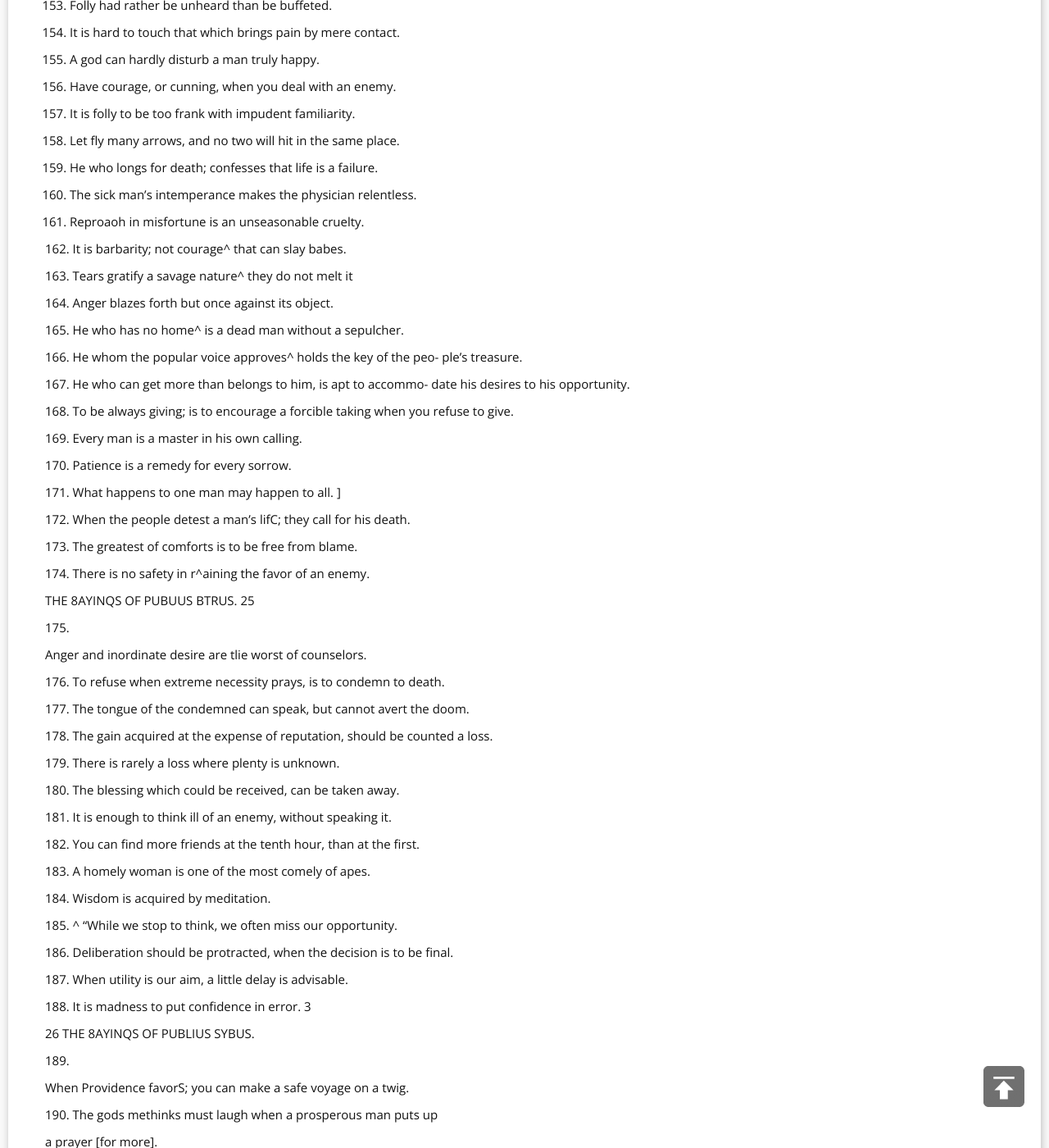
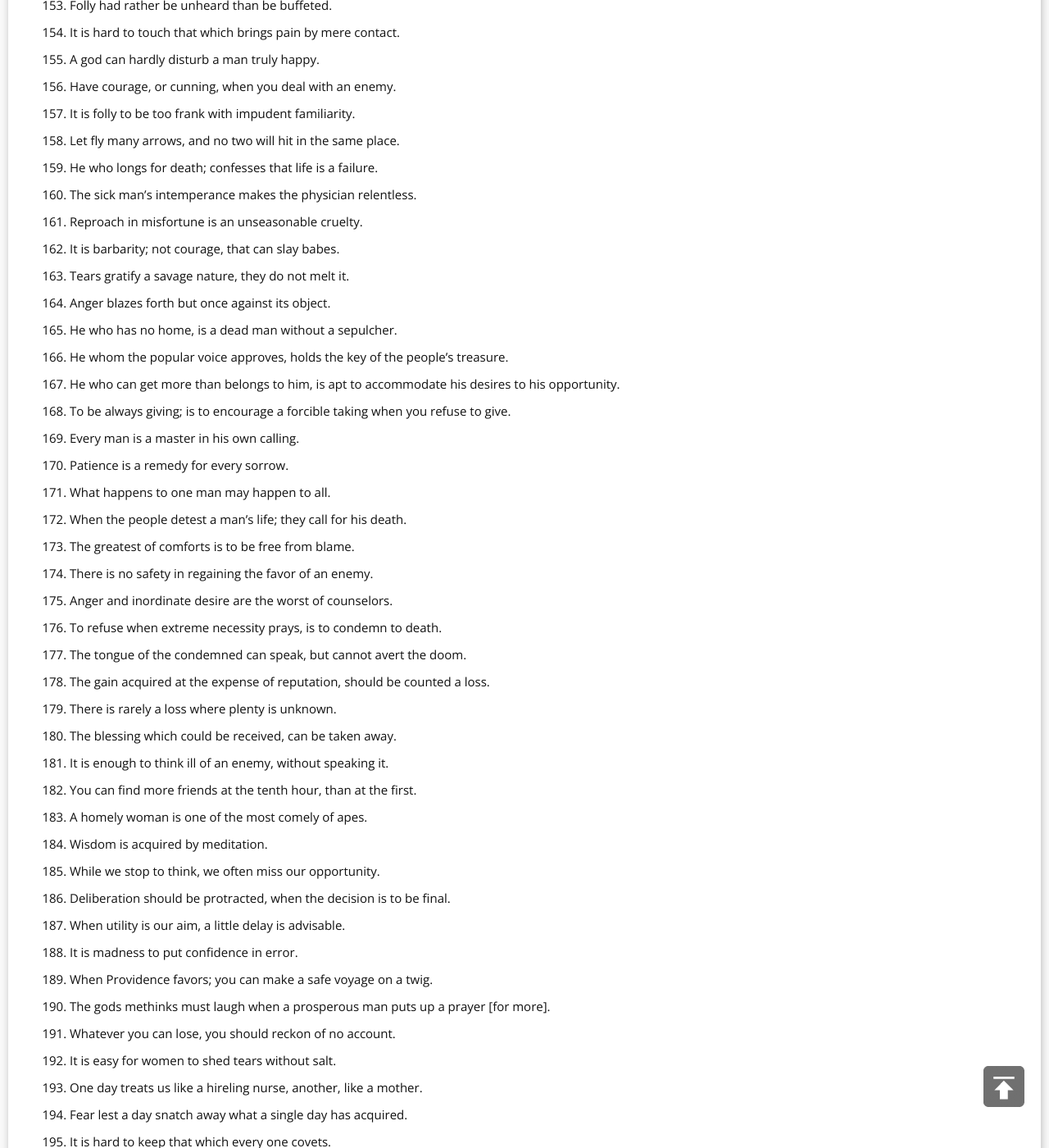
Before and after one commit to geekepub/geekepub.github.io, a Jekyll site: the page built from _posts/2016-07-16-The-Moral-Sayings-of-Publius-Syrus.md, in a window 1280 px wide and 1400 px high, scrolled down 5321 px. Shown: the whole window at 82% size. Built offline with Jekyll 4.4.1, drawn with Linux system fonts in a browser that asks for light colours; nearby versions of some CDN libraries; comment, search, counter and statistics services are not loaded; some of the changed text lies outside the part shown.

Commit message:
Update 2016-07-16-The-Moral-Sayings-of-Publius-Syrus.md

```diff
--- a/_posts/2016-07-16-The-Moral-Sayings-of-Publius-Syrus.md
+++ b/_posts/2016-07-16-The-Moral-Sayings-of-Publius-Syrus.md
@@ -73,12 +73,12 @@
 
 27. If your parent is just, revere him; if not, bear with him.
 
-28. If you cannot bear the faults of a friend, you make them your own \[because you have not the charity to correct them].
+28. If you cannot bear the faults of a friend, you make them your own [because you have not the charity to correct them].
 
 29. Be not blind to a friend's faults, nor hate him for them.
 	朋友的缺点不能视而不见，也不要因此讨厌他们。
 
-30. If you bear the faults of a friend, you make them your own \[that is, you show a disposition to correct them].
+30. If you bear the faults of a friend, you make them your own [that is, you show a disposition to correct them].
 
 31. When you fall short in what is due to yourself, you are lacking towards your friends.
 
@@ -125,7 +125,7 @@
 
 51. Reason guides, and not the eye, when chaste women select a husband.
 
-52. A \[haughty] spirit in disgrace is a show for the rabble.
+52. A [haughty] spirit in disgrace is a show for the rabble.
 
 53. Human reason grows rich by self, conquest.
 
@@ -165,7 +165,7 @@
 
 71. No amount of gain satisfies Avarice.
 
-72. The \[rich] miser suffers more from a loss than a \[poor] sage.
+72. The [rich] miser suffers more from a loss than a [poor] sage.
 
 73. Avarice is the source of its own sorrows.
 
@@ -228,13 +228,13 @@
 
 101.  Venus yields to caresses, not to compulsion.
 
-102. Mercy shown \[to the wretched] may become a bulwark of defense.
+102. Mercy shown [to the wretched] may become a bulwark of defense.
 
 103.  Happy is the voyage that brings the good together.
 
 104. A good reputation; even in darkness, keeps on shining.
 
-105. A death that ends the \[incurable] ills of life, is a blessing.
+105. A death that ends the [incurable] ills of life, is a blessing.
 
 106. Money is worth something when good sense disburses it.
 
@@ -348,261 +348,151 @@
 
 160. The sick man's intemperance makes the physician relentless.
 
-161. Reproaoh in misfortune is an unseasonable cruelty.
-
-162.
-It is barbarity; not courage^ that can slay babes.
-
-163.
-Tears gratify a savage nature^ they do not melt it
-
-164.
-Anger blazes forth but once against its object.
-
-165.
-He who has no home^ is a dead man without a sepulcher.
-
-166.
-He whom the popular voice approves^ holds the key of the peo-
-ple's treasure.
-
-167.
-He who can get more than belongs to him, is apt to accommo-
-date his desires to his opportunity.
-
-168.
-To be always giving; is to encourage a forcible taking when you
-refuse to give.
-
-169.
-Every man is a master in his own calling.
-
-170.
-Patience is a remedy for every sorrow.
-
-171.
-What happens to one man may happen to all. ]
-
-172.
-When the people detest a man's lifC; they call for his death.
-
-173.
-The greatest of comforts is to be free from blame.
-
-174.
-There is no safety in r^aining the favor of an enemy.
-
-
-
-
-THE 8AYINQS OF PUBUUS BTRUS. 25
-
-175.
-
-Anger and inordinate desire are tlie worst of counselors.
-
-176.
-To refuse when extreme necessity prays, is to condemn to death.
-
-177.
-The tongue of the condemned can speak, but cannot avert the
-doom.
-
-178.
-The gain acquired at the expense of reputation, should be counted
-a loss.
-
-179.
-There is rarely a loss where plenty is unknown.
-
-180.
-The blessing which could be received, can be taken away.
-
-181.
-It is enough to think ill of an enemy, without speaking it.
-
-182.
-You can find more friends at the tenth hour, than at the first.
-
-183.
-A homely woman is one of the most comely of apes.
-
-184.
-Wisdom is acquired by meditation.
-
-185.
-^ "While we stop to think, we often miss our opportunity.
-
-186.
-Deliberation should be protracted, when the decision is to be
-final.
-
-187.
-When utility is our aim, a little delay is advisable.
-
-188.
-It is madness to put confidence in error.
-3
-
-
-
-26 THE 8AYINQS OF PUBLIUS SYBUS.
-
-189.
-
-When Providence favorS; you can make a safe voyage on a twig.
-
-190.
-The gods methinks must laugh when a prosperous man puts up
-
-a prayer \[for more].
-
-191.
-Whatever you can lose, you should reckon of no account.
-
-192.
-It is easy for women to shed tears without salt.
-
-193.
-One day treats us like a hireling nurse, another, like a mother.
-
-194.
-Fear lest a day snatch away what a single day has acquired.
-195^
-. It is hard to keep that which every one covets.
-'^ 196.
-
-Turn a deaf ear to calumnious reports.
-
-197.
-Yesterday should be the teacher of to-day.
-
-198. f
-
-Discord gives a relish for concord.
-
-199.
-Reflect on every thing you hear, but believe only on proof.
-
-200.
-
-Preparations for war should be long in making, that victory may
-
-be the more speedy.
-
-201.
-
-Divide the fire, and you will the sooner put it out.
-
-202.
-Mental pain is harder to bear than corporeal.
-
-203.
-When pain cannot increase, it dies away.
-
-204.
-
-He wbo lias prospered in life; should stay at home.
-
-206.
-The builder of a house should not leave it unfinished.
-
-206.
-The courage of the soldiers depends upon the wisdom of the
-general.
-
-207.
-Avoid the sweet which is like to become a bitter.
-
-208.
-The rewards of talent and fortune are offered to all.
-
-209.
-Pleasant is the remembrance of the ills that are past.
-
-210.
-When life passes agreeably is the best time to die.
-
-211.
-The more promptly bestowed^ the greater the kindness.
-
-212.
-Avoid cupidity, and you conquer a kingdom.
-
-213.
-The less a mortal desires, the less he needs.
-
-214.
-How sad his fate, who grows old through anxiety.
-
-216.
-A kindness should be received in the spirit that prompted it.
-
-216.
-There is no need of spurs when the horse is running away.
-
-217.
-
-In place of giving an angry man arms, we should take them
-
-away. ^
-
-218.
-
-Speed itself is slow when cupidity waits.
-
-
-
-THE SAYINGS OF PUBLIUS ST&US
-219.
-
-For him who loves labor, there is always somethiDg to do.
-
-220.
-It is a kingly spirit that can return good deeds for reproaches.
-
-221.
-An inglorious life is the next thing to death.
-
-222.
-Solitude is the mother of anxieties.
-
-223.
-The party to which the rabble belong is ever the worst.
-
-224.
-Even calamity becomes virtue's opportunity.
-
-225.
-The wretched reflect either too much or too little.
-
-226.
-Patience is affliction's haven. .
-
-227.
-The good to which we have become accustomed; is often an evil.
-
-228. ^
-Even a single hair casts its shadow.
-
-229.
-Celerity is tardiness when ardent desire urges.
-
-230.
-He who takes counsel of good faith, is just even to an enemy.
-
-231.
-We should keep our word even to the undeserving.
-
-232.
-Pain will force even the truthful to speak falsely.
-
-233.
-It is sometimes expedient to forget who we are.
-
-
-
-THE SAYINaS OF PUBUUS SYBUS. 29
+161. Reproach in misfortune is an unseasonable cruelty.
+
+162. It is barbarity; not courage, that can slay babes.
+
+163. Tears gratify a savage nature, they do not melt it.
+
+164. Anger blazes forth but once against its object.
+
+165. He who has no home, is a dead man without a sepulcher.
+
+166. He whom the popular voice approves, holds the key of the people's treasure.
+
+167. He who can get more than belongs to him, is apt to accommodate his desires to his opportunity.
+
+168. To be always giving; is to encourage a forcible taking when you refuse to give.
+
+169. Every man is a master in his own calling.
+
+170. Patience is a remedy for every sorrow.
+
+171. What happens to one man may happen to all.
+
+172. When the people detest a man's life; they call for his death.
+
+173. The greatest of comforts is to be free from blame.
+
+174. There is no safety in regaining the favor of an enemy.
+
+175. Anger and inordinate desire are the worst of counselors.
+
+176. To refuse when extreme necessity prays, is to condemn to death.
+
+177. The tongue of the condemned can speak, but cannot avert the doom.
+
+178. The gain acquired at the expense of reputation, should be counted a loss.
+
+179. There is rarely a loss where plenty is unknown.
+
+180. The blessing which could be received, can be taken away.
+
+181. It is enough to think ill of an enemy, without speaking it.
+
+182. You can find more friends at the tenth hour, than at the first.
+
+183. A homely woman is one of the most comely of apes.
+
+184. Wisdom is acquired by meditation.
+
+185. While we stop to think, we often miss our opportunity.
+
+186. Deliberation should be protracted, when the decision is to be final.
+
+187. When utility is our aim, a little delay is advisable.
+
+188. It is madness to put confidence in error.
+
+189. When Providence favors; you can make a safe voyage on a twig.
+
+190. The gods methinks must laugh when a prosperous man puts up a prayer [for more].
+
+191. Whatever you can lose, you should reckon of no account.
+
+192. It is easy for women to shed tears without salt.
+
+193. One day treats us like a hireling nurse, another, like a mother.
+
+194. Fear lest a day snatch away what a single day has acquired.
+
+195. It is hard to keep that which every one covets.
+
+196. Turn a deaf ear to calumnious reports.
+
+197. Yesterday should be the teacher of to-day.
+
+198. Discord gives a relish for concord.
+
+199. Reflect on every thing you hear, but believe only on proof.
+
+200. Preparations for war should be long in making, that victory may be the more speedy.
+
+201. Divide the fire, and you will the sooner put it out.
+
+202. Mental pain is harder to bear than corporeal.
+
+203. When pain cannot increase, it dies away.
+
+204. He wbo has prospered in life, should stay at home.
+
+206. The builder of a house should not leave it unfinished.
+
+206. The courage of the soldiers depends upon the wisdom of the general.
+
+207. Avoid the sweet which is like to become a bitter.
+
+208. The rewards of talent and fortune are offered to all.
+
+209. Pleasant is the remembrance of the ills that are past.
+
+210. When life passes agreeably is the best time to die.
+
+211. The more promptly bestowed the greater the kindness.
+
+212. Avoid cupidity, and you conquer a kingdom.
+
+213. The less a mortal desires, the less he needs.
+
+214. How sad his fate, who grows old through anxiety.
+
+216. A kindness should be received in the spirit that prompted it.
+
+216. There is no need of spurs when the horse is running away.
+
+217. In place of giving an angry man arms, we should take them away.
+
+218. Speed itself is slow when cupidity waits.
+
+219. For him who loves labor, there is always something to do.
+
+220. It is a kingly spirit that can return good deeds for reproaches.
+
+221. An inglorious life is the next thing to death.
+
+222. Solitude is the mother of anxieties.
+
+223. The party to which the rabble belong is ever the worst.
+
+224. Even calamity becomes virtue's opportunity.
+
+225. The wretched reflect either too much or too little.
+
+226. Patience is affliction's haven.
+
+227. The good to which we have become accustomed; is often an evil.
+
+228. Even a single hair casts its shadow.
+
+229. Celerity is tardiness when ardent desire urges.
+
+230. He who takes counsel of good faith, is just even to an enemy.
+
+231. We should keep our word even to the undeserving.
+
+232. Pain will force even the truthful to speak falsely.
+
+233. It is sometimes expedient to forget who we are.
 
 234.
 We may with advantage at times forget what we know.
@@ -1435,7 +1325,7 @@
 It is a bad cause that takes refuge in the lenity of the judge.
 
 446.
-Hard to bear is the poverty which follows \[a bad use of] riches.
+Hard to bear is the poverty which follows [a bad use of] riches.
 
 446.
 It is a bad medicine that exhausts the powers of nature.
@@ -1843,11 +1733,11 @@
 Avarice never lacks a reason for refusing a favor.
 
 543.
-We refuse ourselves \[the thing desired], when we ask what can
+We refuse ourselves [the thing desired], when we ask what can
 not be had.
 
 544.
-It is natural not to credit \[the possibility of] great crimes.
+It is natural not to credit [the possibility of] great crimes.
 
 545.
 No one should be judge in his owns cause.
@@ -2120,7 +2010,7 @@
 It is a bad cause that takes refuge in the lenity of the judge.
 
 445.
-Hard to bear is the poverty which follows \[a bad use of] riches.
+Hard to bear is the poverty which follows [a bad use of] riches.
 
 446.
 It is a bad medicine that exhausts the powers of nature.
@@ -2461,11 +2351,11 @@
 Avarice never lacks a reason for refusing a favor.
 
 643.
-We refuse ourselves \[the thing desired], when we ask what can
+We refuse ourselves [the thing desired], when we ask what can
 not be had.
 
 644.
-It is natural not to credit \[the possibility of] great crimes.
+It is natural not to credit [the possibility of] great crimes.
 
 545.
 No one should be judge in his own« cause.
@@ -2703,13 +2593,13 @@
 THE SATINQS OF PUBLIUS 8YBUS. 65
 
 610.
-Consider that there is no place without a \[hidden] witness.
+Consider that there is no place without a [hidden] witness.
 
 611
 No wise man has ever put faith in. a traitor.
 
 612.
-Our greatest gains are made by sparing what we possess \[i. e.^
+Our greatest gains are made by sparing what we possess [i. e.^
 by economy].
 
 613.
@@ -3248,7 +3138,7 @@
 tend harm.
 
 765.
-He who can transfer his love \[to a new object] can subdue it.
+He who can transfer his love [to a new object] can subdue it.
 
 766.
 It is the height of eloquence to speak in the defense of the in-
@@ -3350,7 +3240,7 @@
 Who has the greatest possessions ? He who wants least
 
 794.
-What you blame in others as a ~&ult;~ you should not be guilty
+What you blame in others as a &ult; you should not be guilty
 of yourself.
 
 795.
@@ -3577,7 +3467,7 @@
 The ejes and ears of the mob are often fiilse witnesses.
 
 858.
-Yon mnst buy a bnshel of salt \[with cash down] before you get
+Yon mnst buy a bnshel of salt [with cash down] before you get
 credit.
 
 854.
@@ -3880,7 +3770,7 @@
 It is a difigracefiil loss which is chargeable to ne^igenoe.
 
 939.
-When one man is protected \[by law] all men are safe.
+When one man is protected [by law] all men are safe.
 
 940.
 The highest safety is to fear nought but the Almighty.
@@ -4018,7 +3908,7 @@
 
 981.
 
-A life of leisure is a kingdom with less care \[than a kingdom
+A life of leisure is a kingdom with less care [than a kingdom
 requires].
 
 982.
@@ -4168,7 +4058,7 @@
 How many causes for repentance do we find during a long life I
 
 1021.
-Mercy to the afflicted is a \[prudent] remembrance of one's self.
+Mercy to the afflicted is a [prudent] remembrance of one's self.
 
 1022.
 We have one opinion of ourselveS; and another of our neighbor.
@@ -4194,7 +4084,7 @@
 He who subdues his temper vanquishes his greatest enemy.
 
 1028.
-Call yourself happy, and you invite \[the visits of J misfortune.
+Call yourself happy, and you invite [the visits of J misfortune.
 
 1029.
 Fear the envy of your friends more than the snares of your ene-
@@ -4226,7 +4116,7 @@
 
 1037.
 
-Verily he abounds in virtues who \[merely] loves those of others.
+Verily he abounds in virtues who [merely] loves those of others.
 
 1038.
 Count not him among your friends who will retail your privacies
```
